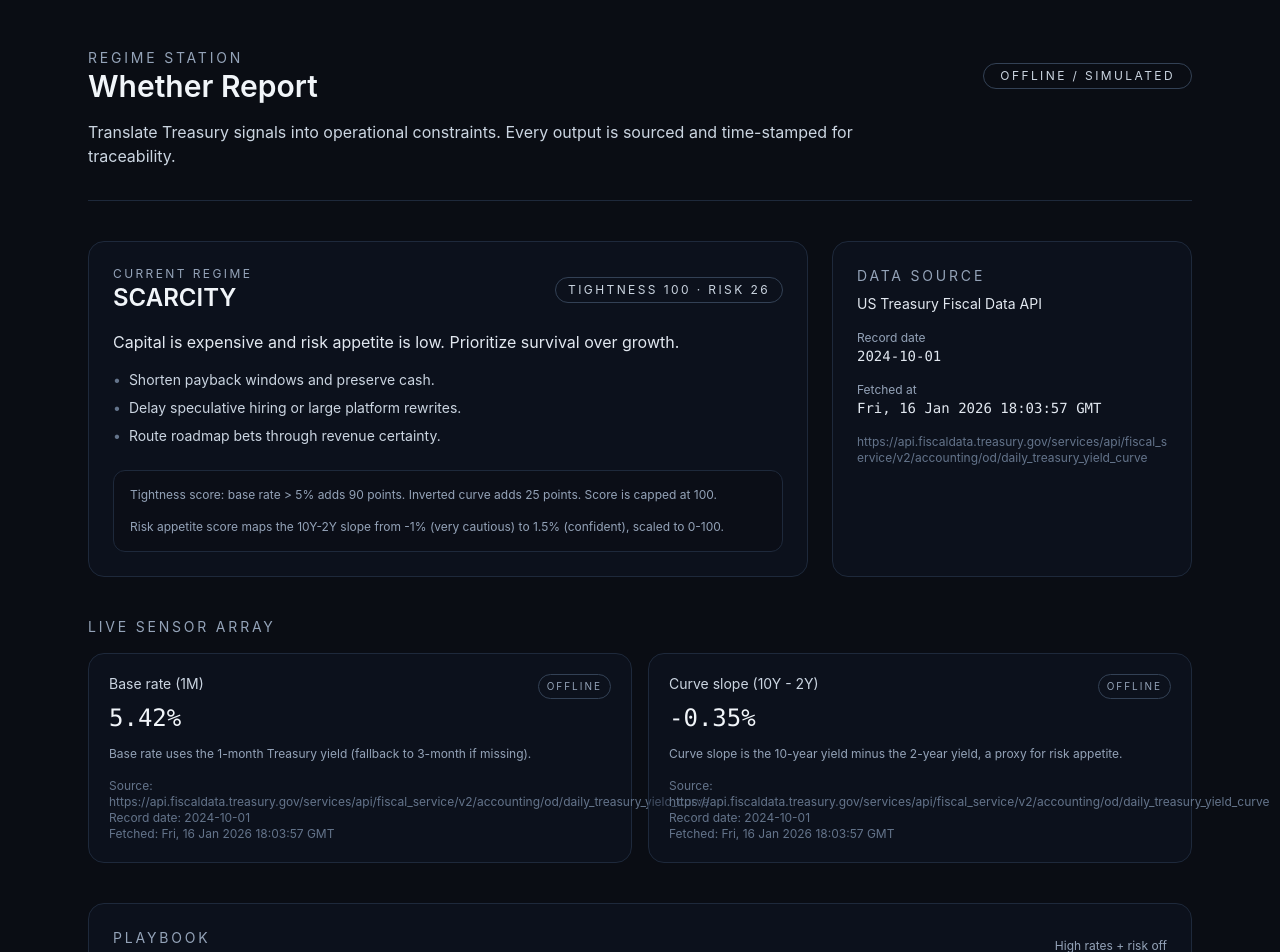
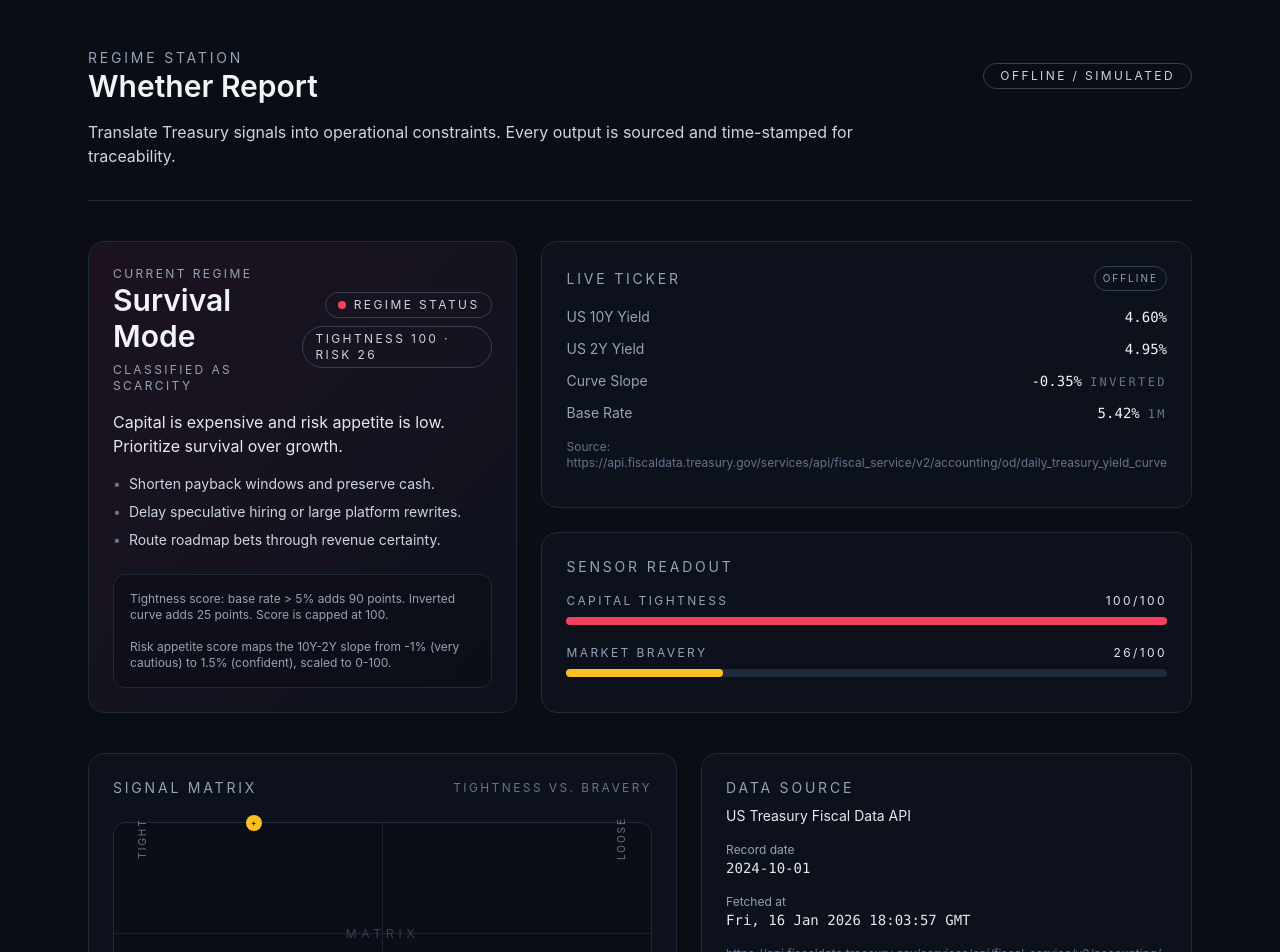
Before and after one commit to zz-plant/whether, a Next.js app: page / in a window 1280 px wide. Shown: the top 952 px of the page. Built offline with nearby package versions, Linux system fonts and the light colour scheme; no server answers.

Commit message:
Refine dashboard layout with regime panels

```diff
--- a/app/components/reportSections.tsx
+++ b/app/components/reportSections.tsx
@@ -11,20 +11,91 @@ const formatTimestamp = (iso: string) => {
   return Number.isNaN(date.valueOf()) ? iso : date.toUTCString();
 };
 
+const formatNumber = (value: number | null, unit: string) => {
+  if (value === null || Number.isNaN(value)) {
+    return "—";
+  }
+  return `${value.toFixed(2)}${unit}`;
+};
+
+const getRegimeLabel = (regime: RegimeAssessment["regime"]) => {
+  switch (regime) {
+    case "SCARCITY":
+      return "Survival Mode";
+    case "DEFENSIVE":
+      return "Safety Mode";
+    case "VOLATILE":
+      return "Stability Mode";
+    case "EXPANSION":
+      return "Growth Mode";
+    default:
+      return regime;
+  }
+};
+
+const getRegimeAccent = (regime: RegimeAssessment["regime"]) => {
+  switch (regime) {
+    case "SCARCITY":
+      return {
+        panel: "from-rose-600/20 via-rose-500/10 to-transparent border-rose-500/40",
+        dot: "bg-rose-500",
+        text: "text-rose-200",
+      };
+    case "DEFENSIVE":
+      return {
+        panel: "from-amber-500/20 via-amber-400/10 to-transparent border-amber-400/40",
+        dot: "bg-amber-400",
+        text: "text-amber-200",
+      };
+    case "VOLATILE":
+      return {
+        panel: "from-sky-500/20 via-sky-400/10 to-transparent border-sky-400/40",
+        dot: "bg-sky-400",
+        text: "text-sky-200",
+      };
+    case "EXPANSION":
+      return {
+        panel: "from-emerald-500/20 via-emerald-400/10 to-transparent border-emerald-400/40",
+        dot: "bg-emerald-400",
+        text: "text-emerald-200",
+      };
+    default:
+      return {
+        panel: "from-slate-700/20 via-slate-600/10 to-transparent border-slate-600/40",
+        dot: "bg-slate-500",
+        text: "text-slate-200",
+      };
+  }
+};
+
 export const RegimeAssessmentCard = ({ assessment }: { assessment: RegimeAssessment }) => {
+  const regimeLabel = getRegimeLabel(assessment.regime);
+  const regimeAccent = getRegimeAccent(assessment.regime);
+
   return (
-    <div className="rounded-2xl border border-slate-800 bg-slate-900/40 p-6">
-      <div className="flex items-center justify-between gap-4">
+    <div className="relative overflow-hidden rounded-2xl border border-slate-800 bg-slate-900/40 p-6">
+      <div className="pointer-events-none absolute inset-0 bg-gradient-to-br opacity-80 blur-2xl" />
+      <div className={`absolute inset-0 bg-gradient-to-br ${regimeAccent.panel} opacity-40`} />
+      <div className="relative flex items-center justify-between gap-4">
         <div>
           <p className="text-xs uppercase tracking-[0.2em] text-slate-400">Current Regime</p>
-          <h2 className="text-2xl font-semibold">{assessment.regime}</h2>
+          <h2 className="text-3xl font-semibold text-slate-100">{regimeLabel}</h2>
+          <p className="mt-2 text-xs uppercase tracking-[0.2em] text-slate-400">
+            Classified as {assessment.regime}
+          </p>
         </div>
-        <span className="rounded-full border border-slate-700 px-3 py-1 text-xs uppercase tracking-[0.2em] text-slate-300">
-          Tightness {assessment.scores.tightness} · Risk {assessment.scores.riskAppetite}
-        </span>
+        <div className="flex flex-col items-end gap-2 text-xs uppercase tracking-[0.2em] text-slate-300">
+          <span className="flex items-center gap-2 rounded-full border border-slate-700 px-3 py-1">
+            <span className={`h-2 w-2 rounded-full ${regimeAccent.dot}`} />
+            Regime status
+          </span>
+          <span className="rounded-full border border-slate-700 px-3 py-1">
+            Tightness {assessment.scores.tightness} · Risk {assessment.scores.riskAppetite}
+          </span>
+        </div>
       </div>
-      <p className="mt-4 text-slate-200">{assessment.description}</p>
-      <ul className="mt-4 space-y-2 text-sm text-slate-300">
+      <p className="relative mt-4 text-slate-200">{assessment.description}</p>
+      <ul className="relative mt-4 space-y-2 text-sm text-slate-300">
         {assessment.constraints.map((item) => (
           <li key={item} className="flex gap-2">
             <span className="text-slate-500">•</span>
@@ -32,10 +103,142 @@ export const RegimeAssessmentCard = ({ assessment }: { assessment: RegimeAssessm
           </li>
         ))}
       </ul>
-      <div className="mt-6 grid gap-4 rounded-xl border border-slate-800 bg-slate-950/60 p-4 text-xs text-slate-400">
+      <div className="relative mt-6 grid gap-4 rounded-xl border border-slate-800 bg-slate-950/60 p-4 text-xs text-slate-400">
         <p>{assessment.tightnessExplanation}</p>
         <p>{assessment.riskAppetiteExplanation}</p>
       </div>
+    </div>
+  );
+};
+
+export const LiveTickerPanel = ({
+  treasury,
+  assessment,
+}: {
+  treasury: TreasuryData;
+  assessment: RegimeAssessment;
+}) => {
+  const curveSlope = assessment.scores.curveSlope;
+  const curveLabel = curveSlope === null ? "—" : curveSlope < 0 ? "Inverted" : "Normal";
+
+  return (
+    <div className="rounded-2xl border border-slate-800 bg-slate-900/40 p-6">
+      <div className="flex items-center justify-between">
+        <h3 className="text-sm uppercase tracking-[0.2em] text-slate-400">Live Ticker</h3>
+        <span className="rounded-full border border-slate-700 px-2 py-1 text-[10px] uppercase tracking-[0.2em] text-slate-400">
+          {treasury.isLive ? "Live" : "Offline"}
+        </span>
+      </div>
+      <div className="mt-4 grid gap-3 text-sm text-slate-300">
+        <div className="flex items-center justify-between">
+          <span className="text-slate-400">US 10Y Yield</span>
+          <span className="mono text-slate-100">{formatNumber(treasury.yields.tenYear, "%")}</span>
+        </div>
+        <div className="flex items-center justify-between">
+          <span className="text-slate-400">US 2Y Yield</span>
+          <span className="mono text-slate-100">{formatNumber(treasury.yields.twoYear, "%")}</span>
+        </div>
+        <div className="flex items-center justify-between">
+          <span className="text-slate-400">Curve Slope</span>
+          <span className="mono text-slate-100">
+            {curveSlope === null ? "—" : `${curveSlope.toFixed(2)}%`}
+            <span className="ml-2 text-xs uppercase tracking-[0.2em] text-slate-500">{curveLabel}</span>
+          </span>
+        </div>
+        <div className="flex items-center justify-between">
+          <span className="text-slate-400">Base Rate</span>
+          <span className="mono text-slate-100">
+            {formatNumber(assessment.scores.baseRate, "%")}
+            <span className="ml-2 text-xs uppercase tracking-[0.2em] text-slate-500">
+              {assessment.scores.baseRateUsed}
+            </span>
+          </span>
+        </div>
+      </div>
+      <div className="mt-4 text-xs text-slate-500">Source: {treasury.source}</div>
+    </div>
+  );
+};
+
+export const ScoreReadoutPanel = ({ assessment }: { assessment: RegimeAssessment }) => {
+  return (
+    <div className="rounded-2xl border border-slate-800 bg-slate-900/40 p-6">
+      <h3 className="text-sm uppercase tracking-[0.2em] text-slate-400">Sensor Readout</h3>
+      <div className="mt-4 space-y-5">
+        <div>
+          <div className="flex items-center justify-between text-xs uppercase tracking-[0.2em] text-slate-400">
+            <span>Capital Tightness</span>
+            <span className="text-slate-200">{assessment.scores.tightness}/100</span>
+          </div>
+          <div className="mt-2 h-2 rounded-full bg-slate-800">
+            <div
+              className="h-2 rounded-full bg-rose-500"
+              style={{ width: `${assessment.scores.tightness}%` }}
+            />
+          </div>
+        </div>
+        <div>
+          <div className="flex items-center justify-between text-xs uppercase tracking-[0.2em] text-slate-400">
+            <span>Market Bravery</span>
+            <span className="text-slate-200">{assessment.scores.riskAppetite}/100</span>
+          </div>
+          <div className="mt-2 h-2 rounded-full bg-slate-800">
+            <div
+              className="h-2 rounded-full bg-amber-400"
+              style={{ width: `${assessment.scores.riskAppetite}%` }}
+            />
+          </div>
+        </div>
+      </div>
+    </div>
+  );
+};
+
+export const SignalMatrixPanel = ({ assessment }: { assessment: RegimeAssessment }) => {
+  const x = assessment.scores.riskAppetite;
+  const y = assessment.scores.tightness;
+  const top = `${100 - y}%`;
+  const left = `${x}%`;
+
+  return (
+    <div className="rounded-2xl border border-slate-800 bg-slate-900/40 p-6">
+      <div className="flex items-center justify-between">
+        <h3 className="text-sm uppercase tracking-[0.2em] text-slate-400">Signal Matrix</h3>
+        <span className="text-xs uppercase tracking-[0.2em] text-slate-500">Tightness vs. Bravery</span>
+      </div>
+      <div className="relative mt-6 h-56 rounded-xl border border-slate-800 bg-slate-950/60">
+        <div className="absolute inset-0 grid grid-cols-2 grid-rows-2">
+          <div className="border-b border-r border-slate-800/80" />
+          <div className="border-b border-slate-800/80" />
+          <div className="border-r border-slate-800/80" />
+          <div />
+        </div>
+        <div className="absolute inset-0 flex items-center justify-center text-xs uppercase tracking-[0.4em] text-slate-700">
+          MATRIX
+        </div>
+        <div
+          className="absolute flex h-4 w-4 -translate-x-1/2 -translate-y-1/2 items-center justify-center rounded-full bg-amber-400 text-[8px] font-semibold text-slate-900 shadow-lg"
+          style={{ top, left }}
+        >
+          +
+        </div>
+        <div className="absolute bottom-2 left-2 text-[10px] uppercase tracking-[0.2em] text-slate-500">
+          Cautious
+        </div>
+        <div className="absolute bottom-2 right-2 text-[10px] uppercase tracking-[0.2em] text-slate-500">
+          Bold
+        </div>
+        <div className="absolute left-2 top-2 -rotate-90 text-[10px] uppercase tracking-[0.2em] text-slate-500">
+          Tight
+        </div>
+        <div className="absolute right-2 top-2 -rotate-90 text-[10px] uppercase tracking-[0.2em] text-slate-500">
+          Loose
+        </div>
+      </div>
+      <p className="mt-4 text-xs text-slate-500">
+        Position is derived from tightness ({assessment.scores.tightness}) and market bravery (
+        {assessment.scores.riskAppetite}).
+      </p>
     </div>
   );
 };
@@ -65,7 +268,7 @@ export const SensorArray = ({ sensors }: { sensors: SensorReading[] }) => {
               <div>
                 <p className="text-sm text-slate-300">{sensor.label}</p>
                 <p className="mono mt-2 text-2xl text-slate-100">
-                  {sensor.value === null ? "—" : `${sensor.value.toFixed(2)}${sensor.unit}`}
+                  {formatNumber(sensor.value, sensor.unit)}
                 </p>
               </div>
               <span className="rounded-full border border-slate-700 px-2 py-1 text-[10px] uppercase tracking-[0.2em] text-slate-400">
--- a/app/page.tsx
+++ b/app/page.tsx
@@ -5,9 +5,12 @@ import { evaluateRegime } from "../lib/regimeEngine";
 import { getPlaybookGuidance } from "../lib/playbook";
 import {
   DataSourcePanel,
+  LiveTickerPanel,
   PlaybookPanel,
   RegimeAssessmentCard,
+  ScoreReadoutPanel,
   SensorArray,
+  SignalMatrixPanel,
 } from "./components/reportSections";
 
 export default async function HomePage() {
@@ -36,8 +39,16 @@ export default async function HomePage() {
           </p>
         </header>
 
-        <section className="mt-10 grid gap-6 lg:grid-cols-[2fr,1fr]">
+        <section className="mt-10 grid gap-6 lg:grid-cols-[2.2fr,1fr]">
           <RegimeAssessmentCard assessment={assessment} />
+          <div className="grid gap-6">
+            <LiveTickerPanel treasury={treasury} assessment={assessment} />
+            <ScoreReadoutPanel assessment={assessment} />
+          </div>
+        </section>
+
+        <section className="mt-10 grid gap-6 lg:grid-cols-[1.2fr,1fr]">
+          <SignalMatrixPanel assessment={assessment} />
           <DataSourcePanel treasury={treasury} />
         </section>
 
```
